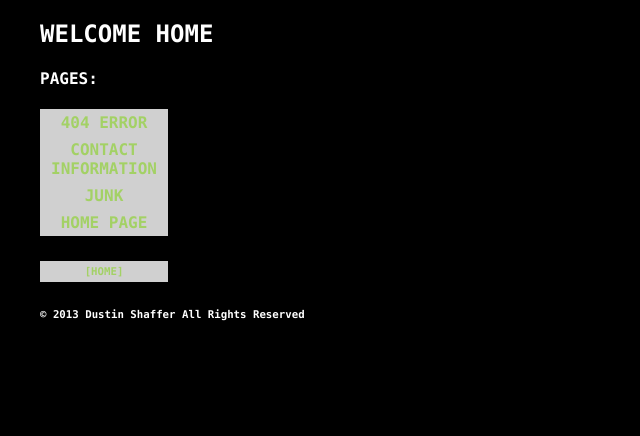
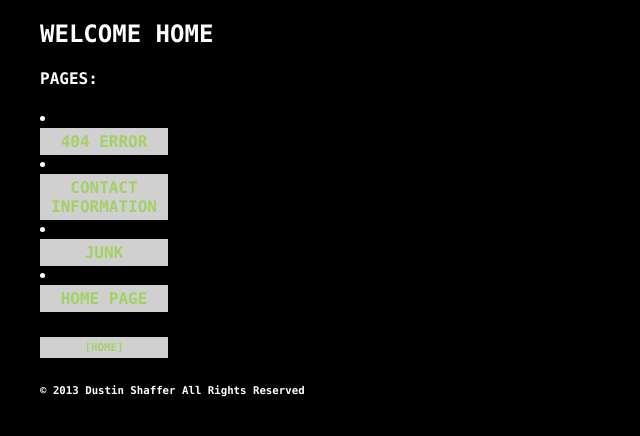
Before and after one commit to misterdustinface/misterdustinface.github.io, a Jekyll site: the page built from index.html, in a window 1280 px wide. Shown: the top 436 px of the page, without its empty margins (0-640 px from the left). Built offline with Jekyll 4.4.1, drawn with Linux system fonts in a browser that asks for light colours; comment, search, counter and statistics services are not loaded.

Commit message:
Update pages.html

```diff
--- a/_includes/pages.html
+++ b/_includes/pages.html
@@ -1,6 +1,4 @@
 <h4>PAGES:</h4>
-<ul.b>
   {% for page in site.pages %}
-    <li.b><a href="{{page.url}}"> {{page.title}} </a> </li.b>
+    <li><a href="{{page.url}}"> {{page.title}} </a> </li>
   {% endfor %}
-</ul.b>
```
